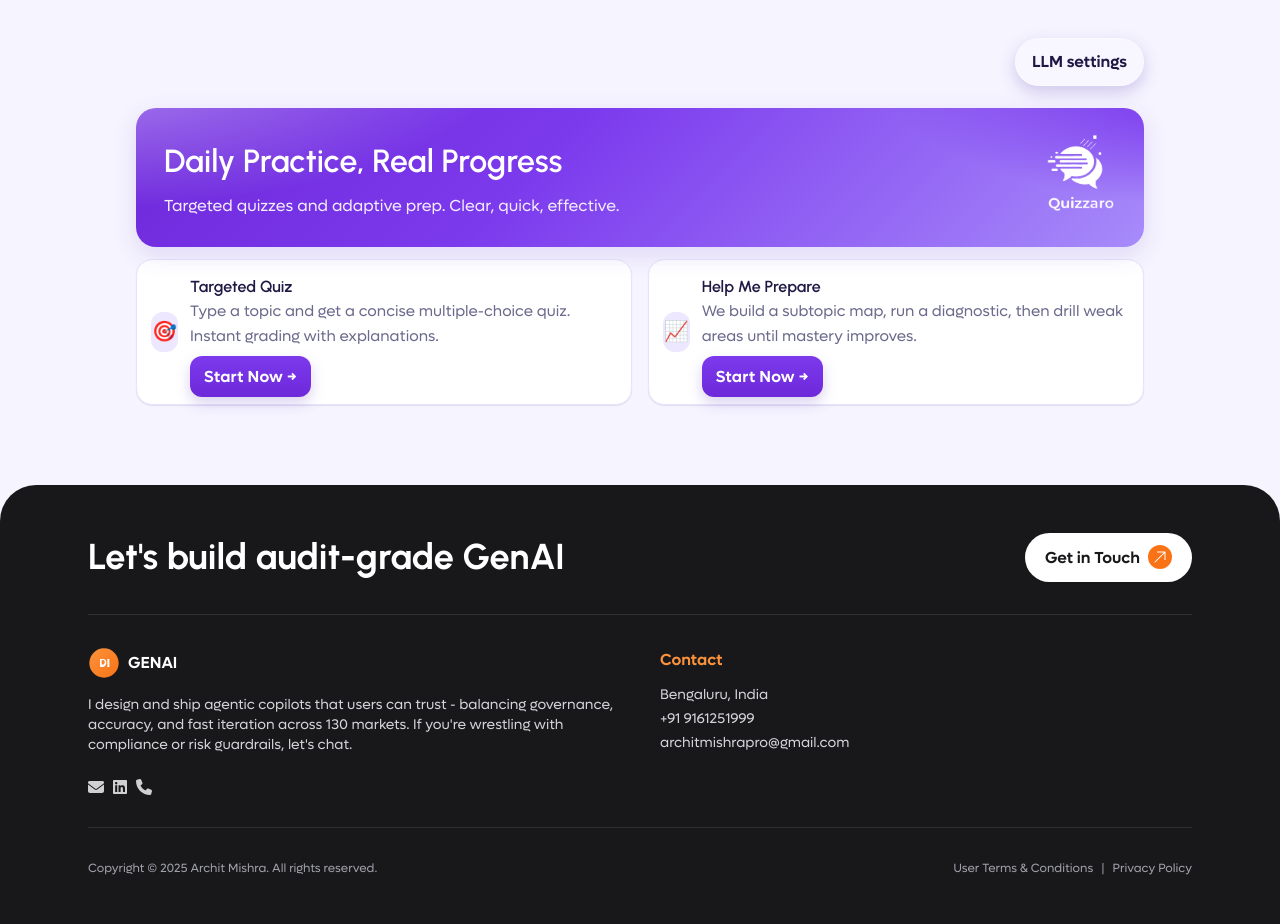
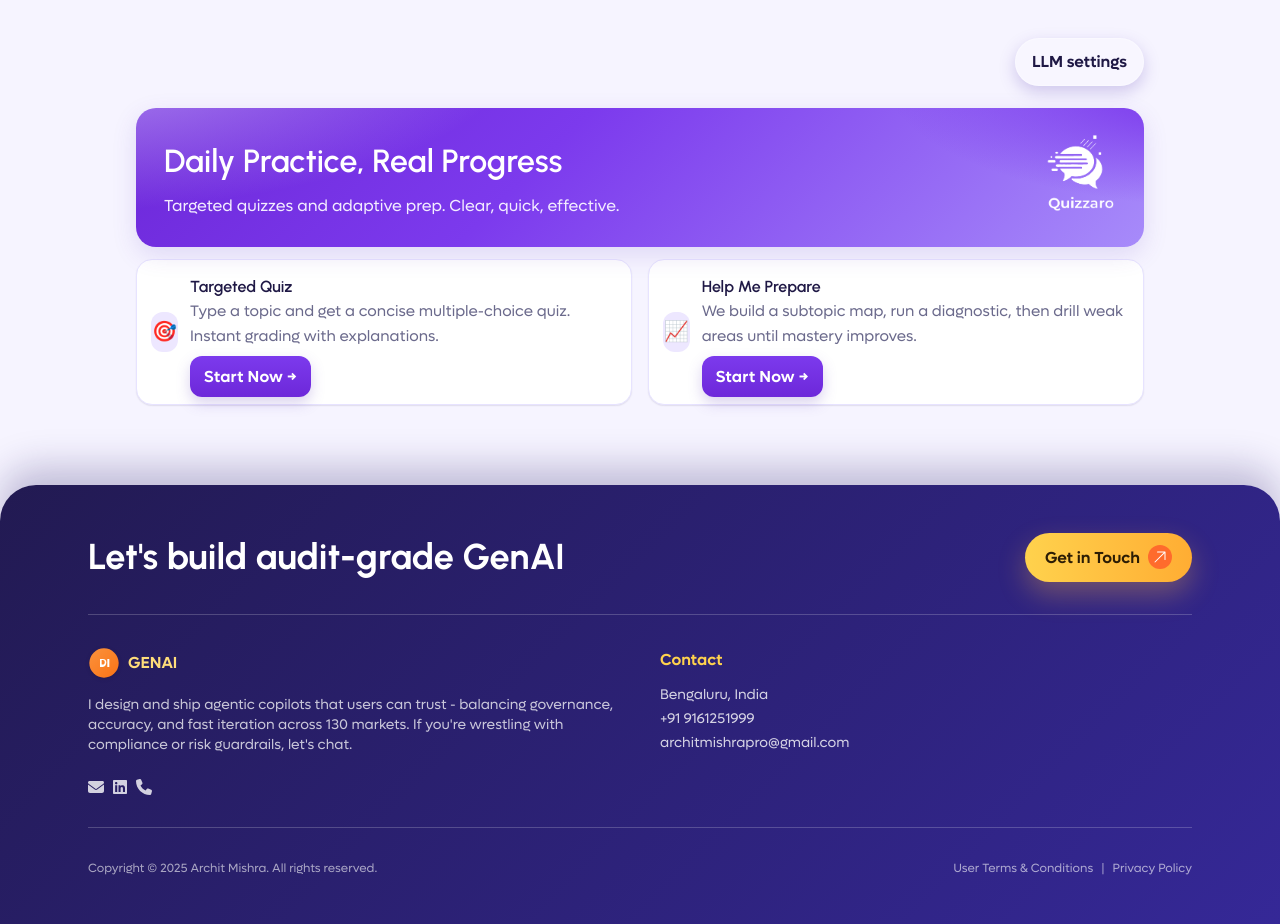
Before and after one commit to dynamiterdx/quizzing-app, a Next.js app: page / in a window 1280 px wide. Built offline with nearby package versions, Linux system fonts and the light colour scheme.

Commit message:
feat: Update ConnectBanner styles with gradient background, enhanced button styles, and improved text colors

```diff
--- a/components/ConnectBanner.tsx
+++ b/components/ConnectBanner.tsx
@@ -7,35 +7,35 @@ export default function ConnectBanner() {
   return (
     <section id="contact" className="mt-16">
       {/* Full-bleed dark block that hugs screen edges */}
-      <div className="bg-zinc-900 text-white rounded-t-[36px] footer-fade-in">
+      <div className="bg-[linear-gradient(135deg,#221a52,#352897)] text-white rounded-t-[36px] shadow-[0_-18px_36px_rgba(34,24,99,0.25)] footer-fade-in">
         <div className="mx-auto max-w-6xl px-4 sm:px-6 py-12">
           <div className="flex items-center justify-between gap-6">
             <h2 className="text-3xl sm:text-4xl font-extrabold">Let&apos;s build audit-grade GenAI</h2>
             <Link
               href="mailto:architmishrapro@gmail.com?subject=Say%20hello%20to%20Archit&body=Hi%20Archit%2C%0A%0AI%20came%20across%20your%20portfolio%20and%20wanted%20to%20connect%20about..."
-              className="group inline-flex items-center gap-2 rounded-full bg-white text-zinc-900 px-5 py-3 font-semibold shadow-sm transition hover:bg-zinc-200"
+              className="group inline-flex items-center gap-2 rounded-full bg-gradient-to-r from-[#ffd24d] to-[#ffad33] text-[#2c1d05] px-5 py-3 font-semibold shadow-[0_12px_28px_rgba(255,179,71,0.32)] transition hover:shadow-[0_16px_32px_rgba(255,179,71,0.38)] hover:-translate-y-[1px]"
             >
               <span>Get in Touch</span>
-              <span className="grid h-6 w-6 place-items-center rounded-full bg-orange-500 text-white transition group-hover:bg-orange-400">
+              <span className="grid h-6 w-6 place-items-center rounded-full bg-[#ff6b2c] text-white transition group-hover:bg-[#ff824c]">
                 <HiArrowUpRight />
               </span>
             </Link>
           </div>
 
-          <div className="my-8 border-t border-white/10" />
+          <div className="my-8 border-t border-white/20" />
 
           <div className="grid gap-10 md:grid-cols-2">
             <div>
               <div className="flex items-center gap-3">
-                <Image src="/logo-mark.svg" alt="logo" width={32} height={32} className="h-8 w-8" />
-                <span className="font-semibold">GENAI</span>
+                <Image src="/logo-mark.svg" alt="logo" width={32} height={32} className="h-8 w-8 drop-shadow" />
+                <span className="font-semibold text-[#ffdd7a]">GENAI</span>
               </div>
-              <p className="mt-3 text-sm text-zinc-300 max-w-prose">
+              <p className="mt-3 text-sm text-white/75 max-w-prose">
                 I design and ship agentic copilots that users can trust - balancing governance, accuracy, and fast iteration
                 across 130 markets. If you&apos;re wrestling with compliance or risk guardrails, let&apos;s chat.
               </p>
               <div className="mt-4 flex items-center gap-4 text-white/80">
-                <a href="mailto:architmishrapro@gmail.com" aria-label="Email Archit" className="hover:text-white">
+                <a href="mailto:architmishrapro@gmail.com" aria-label="Email Archit" className="hover:text-white transition">
                   <FaEnvelope />
                 </a>
                 <a
@@ -43,32 +43,32 @@ export default function ConnectBanner() {
                   aria-label="LinkedIn"
                   target="_blank"
                   rel="noreferrer"
-                  className="hover:text-white"
+                  className="hover:text-white transition"
                 >
                   <FaLinkedin />
                 </a>
-                <a href="tel:+919161251999" aria-label="Call Archit" className="hover:text-white">
+                <a href="tel:+919161251999" aria-label="Call Archit" className="hover:text-white transition">
                   <FaPhone />
                 </a>
               </div>
             </div>
 
             <div>
-              <div className="text-orange-400 font-semibold">Contact</div>
-              <ul className="mt-2 space-y-1 text-zinc-300 text-sm">
+              <div className="text-[#ffd24d] font-semibold">Contact</div>
+              <ul className="mt-2 space-y-1 text-white/80 text-sm">
                 <li>Bengaluru, India</li>
                 <li>
-                  <a href="tel:+919161251999" className="hover:text-white">+91 9161251999</a>
+                  <a href="tel:+919161251999" className="hover:text-white transition">+91 9161251999</a>
                 </li>
                 <li>
-                  <a href="mailto:architmishrapro@gmail.com" className="hover:text-white">architmishrapro@gmail.com</a>
+                  <a href="mailto:architmishrapro@gmail.com" className="hover:text-white transition">architmishrapro@gmail.com</a>
                 </li>
               </ul>
             </div>
           </div>
 
-          <div className="my-8 border-t border-white/10" />
-          <div className="flex flex-wrap items-center justify-between gap-3 text-xs text-zinc-400">
+          <div className="my-8 border-t border-white/20" />
+          <div className="flex flex-wrap items-center justify-between gap-3 text-xs text-white/60">
             <div>Copyright © {new Date().getFullYear()} Archit Mishra. All rights reserved.</div>
             <div>
               <a href="#" className="hover:text-white">User Terms &amp; Conditions</a>
```
